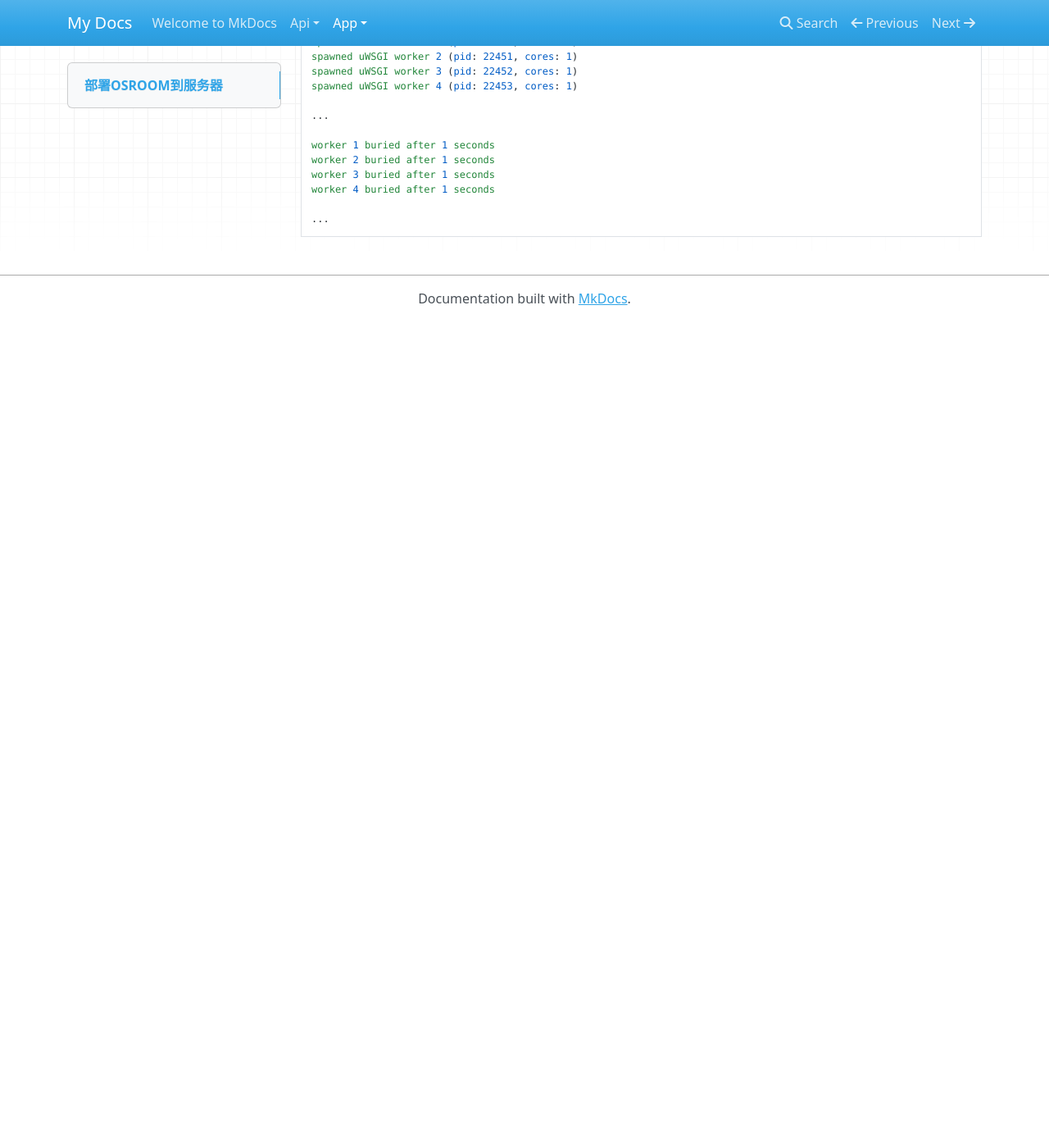
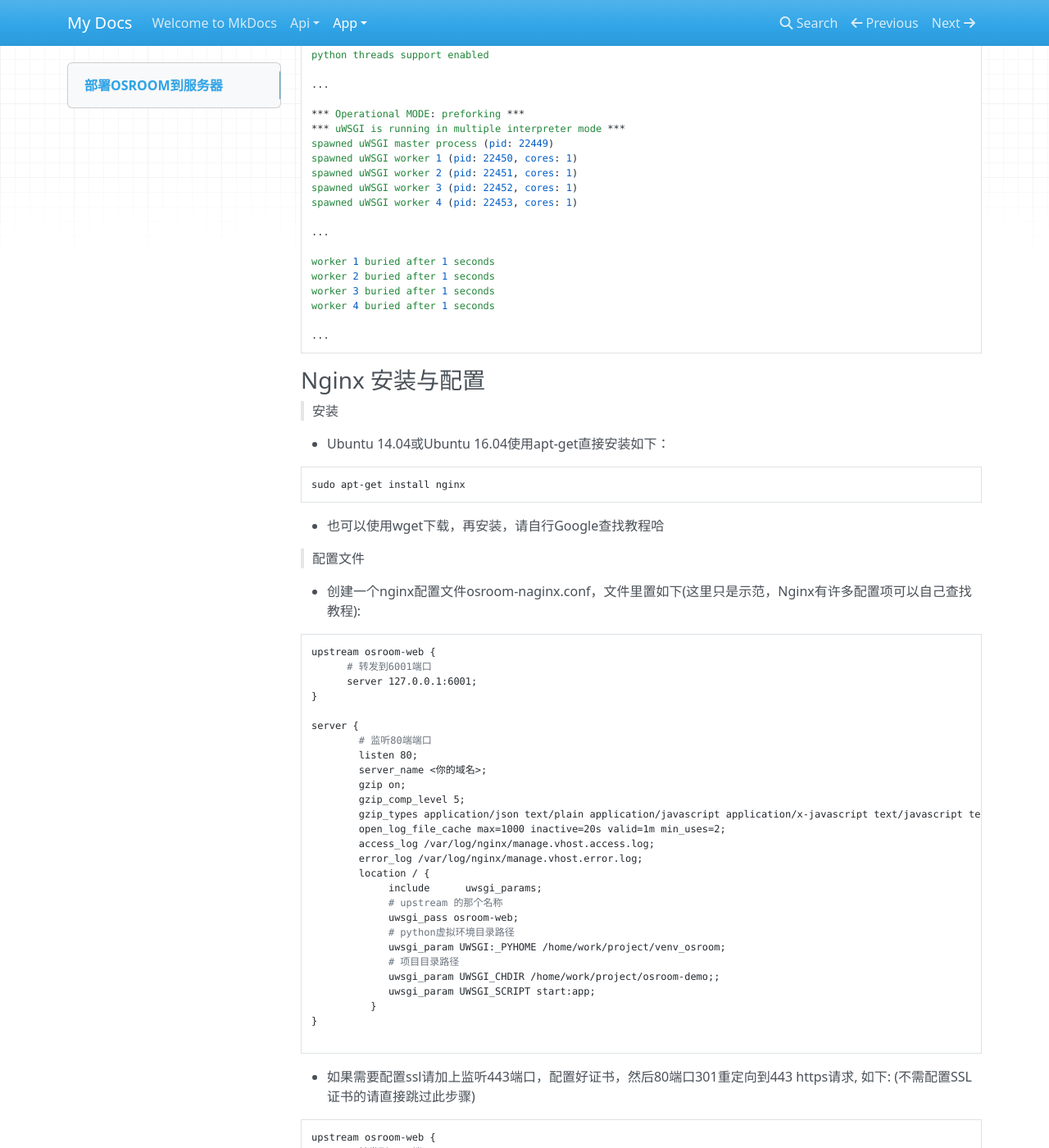
Before and after one commit to osroom/osroom-doc, an MkDocs documentation site: the page built from docs/app/deploy.md, in a window 1280 px wide and 1400 px high, scrolled down 1477 px. Shown: the whole window at 82% size. Built offline with MkDocs 1.6.1, drawn with Linux system fonts in a browser that asks for light colours; nearby versions of some CDN libraries; before the commit the page ends 1869 px from its top, so only the background shows below that; some of the changed text lies outside the part shown.

Commit message:
Update deploy.md

````diff
--- a/docs/app/deploy.md
+++ b/docs/app/deploy.md
@@ -1,5 +1,6 @@
 ## 部署OSROOM到服务器
   部署Python Web的方式有好多中, 这里只是举例其中一种方式, 使用**Nginx** + **uwsgi**部署
+
   先试着在自己电脑部署下也可以
 
 ### uwsgi安装与配置
@@ -56,15 +57,22 @@ pidfile = /tmp/osroom_uwsgi.pid
 uwsgi /home/work/project/osroom/uwsgi.ini
 ```
 
-附加-方法2：如果uwsgi安装在python虚拟环境中，又不想进入虚拟环境，可以这样启动
+（附加）方法2：如果uwsgi安装在python虚拟环境中，又不想进入虚拟环境，可以这样启动
 ```
 # venv_osroom是我的虚拟环境目录
 /home/work/project/venv_osroom/bin/uwsgi /home/work/project/osroom/uwsgi.ini
 ```
 - 启动成功后:
-由于uwsgi.ini配置的端口是6001，所以不能通过其他端口访问网站，需要下面配置Nginx转发到6001端口
+由于uwsgi.ini配置的端口是6001，所以不能通过其他端口访问网站，需要下面**配置Nginx转发到6001端口**
 
 ```
+...
+
+uwsgi socket 0 bound to TCP address 127.0.0.1:6001 fd 3
+Python version: 3.5.2 (default, Nov 23 2017, 16:37:01)  [GCC 5.4.0 20160609]
+Python main interpreter initialized at 0x1b9bcd0
+python threads support enabled
+
 ...
 
 *** Operational MODE: preforking ***
@@ -84,3 +92,114 @@ worker 4 buried after 1 seconds
 
 ...
 ```
+
+### Nginx 安装与配置
+> 安装
+
+- Ubuntu 14.04或Ubuntu 16.04使用apt-get直接安装如下：
+```shell
+sudo apt-get install nginx
+```
+- 也可以使用wget下载，再安装，请自行Google查找教程哈
+
+> 配置文件
+
+- 创建一个nginx配置文件osroom-naginx.conf，文件里置如下(这里只是示范，Nginx有许多配置项可以自己查找教程):
+
+```
+upstream osroom-web {
+      # 转发到6001端口
+      server 127.0.0.1:6001;
+}
+
+server {
+        # 监听80端端口
+        listen 80;
+        server_name <你的域名>;
+        gzip on;
+        gzip_comp_level 5;
+        gzip_types application/json text/plain application/javascript application/x-javascript text/javascript text/xml text/css;
+        open_log_file_cache max=1000 inactive=20s valid=1m min_uses=2;
+        access_log /var/log/nginx/manage.vhost.access.log;
+        error_log /var/log/nginx/manage.vhost.error.log;
+        location / {
+             include      uwsgi_params;
+             # upstream 的那个名称
+             uwsgi_pass osroom-web;
+             # python虚拟环境目录路径
+             uwsgi_param UWSGI:_PYHOME /home/work/project/venv_osroom;
+             # 项目目录路径
+             uwsgi_param UWSGI_CHDIR /home/work/project/osroom-demo;;
+             uwsgi_param UWSGI_SCRIPT start:app;
+          }
+}
+
+```
+- 如果需要配置ssl请加上监听443端口，配置好证书，然后80端口301重定向到443 https请求, 如下:
+(不需配置SSL证书的请直接跳过此步骤)
+```
+upstream osroom-web {
+      # 转发到6001端口
+      server 127.0.0.1:6001;
+}
+
+server {
+        # 监听443端端口
+        listen 443;
+        server_name <你的域名>;
+        ssl on;
+        root html;
+        index index.html index.htm;
+        # ssl证书文件
+        ssl_certificate   /home/work/project/15212232323.pem;
+        ssl_certificate_key  /home/work/project/15212232323.key;
+        ssl_session_timeout 5m;
+        ssl_ciphers ECDHE-RSA-AES128-GCM-SHA256:ECDHE:ECDH:AES:HIGH:!NULL:!aNULL:!MD5:!ADH:!RC4;
+        ssl_protocols TLSv1 TLSv1.1 TLSv1.2;
+        ssl_prefer_server_ciphers on;
+
+        gzip on;
+        gzip_comp_level 5;
+        gzip_types application/json text/plain application/javascript application/x-javascript text/javascript text/xml text/css;
+        open_log_file_cache max=1000 inactive=20s valid=1m min_uses=2;
+        access_log /var/log/nginx/manage.vhost.access.log;
+        error_log /var/log/nginx/manage.vhost.error.log;
+        location / {
+             include      uwsgi_params;
+             # upstream 的那个名称
+             uwsgi_pass osroom-web;
+             # python虚拟环境目录路径
+             uwsgi_param UWSGI:_PYHOME /home/work/project/venv_osroom;
+             # 项目目录路径
+             uwsgi_param UWSGI_CHDIR /home/work/project/osroom-demo;;
+             uwsgi_param UWSGI_SCRIPT start:app;
+          }
+}
+
+server {
+        listen 80;
+        server_name <你的域名>;
+        return    301 https://$server_name$request_uri;
+}
+```
+
+- 写好配置文件后编辑nginx主配置文件include 上一步写的配置文件
+```
+# Ubuntu apt-get安装后的Nginx配置文件在/etc/nginx/nginx.conf
+# 编辑/etc/nginx/nginx.conf找到在http {}里面最后添加osroom.conf
+# 可以用*通配符，前提是该目录下没有其他非nginx得.conf配置文件
+http {
+
+   ...
+
+  include /home/work/project/*.conf;
+}
+
+```
+
+- 重启Nginx
+```
+sudo /etc/init.d/nginx restart
+```
+
+> 这个时候就可以通过域名（域名有解析到服务器的情况下）或IP访问osroom了
````
